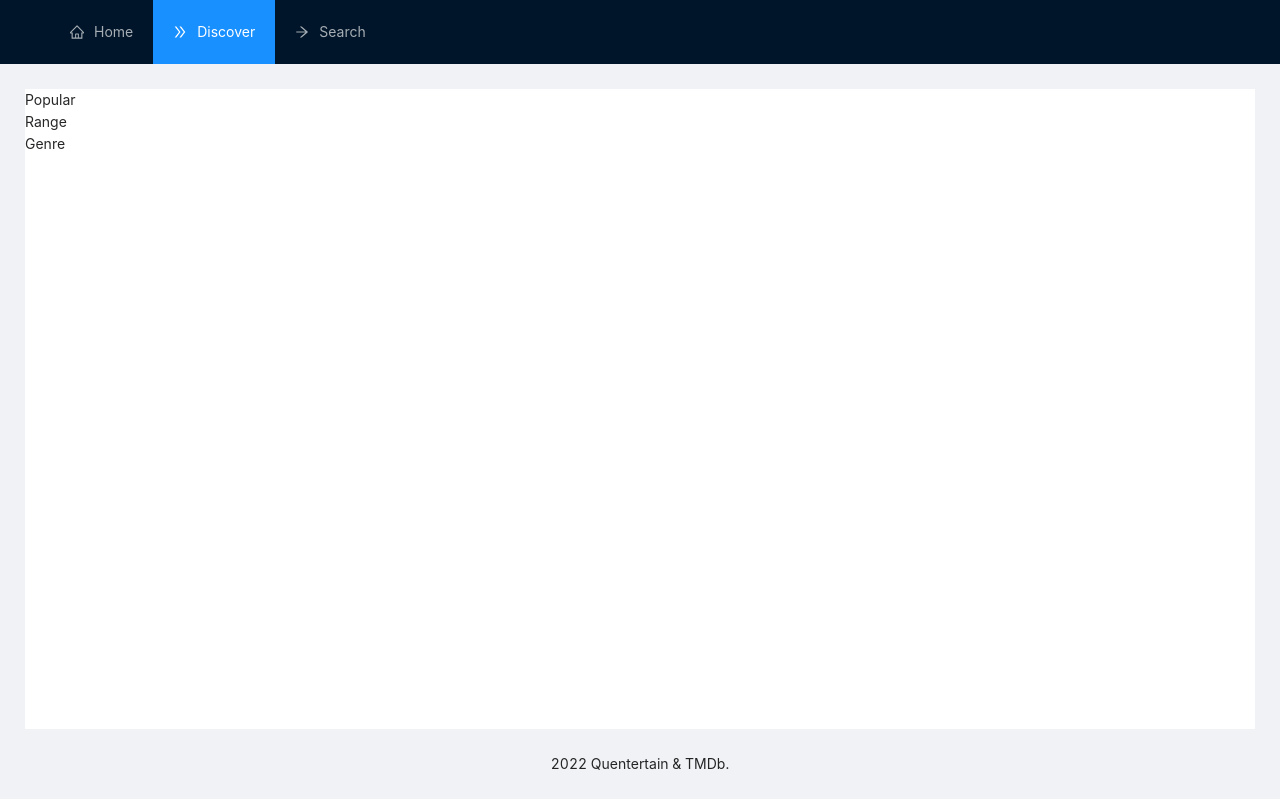
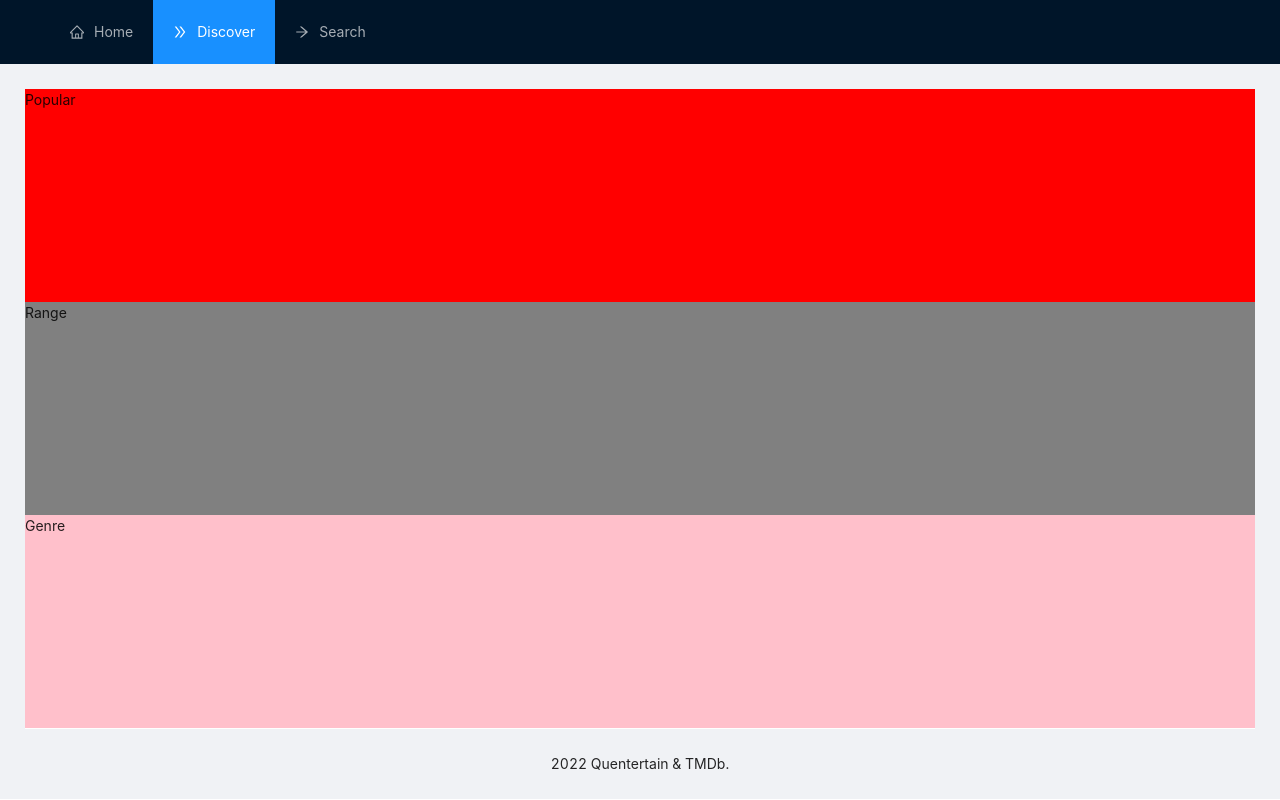
Before and after one commit to xDavide9/movies-website-frontend, a React (Create React App) app: page /discover in a window 1280 px wide. Built offline with nearby package versions, Linux system fonts and the light colour scheme; the HTML template or start-up script is replaced by a standard one.

Commit message:
create stylesheets and continue layout

```diff
--- /dev/null
+++ b/src/discover/DiscoverGenre.css
@@ -0,0 +1,4 @@
+#discover-genre-container {
+  height: 33.3%;
+  background: pink;
+}
--- a/src/discover/DiscoverGenre.js
+++ b/src/discover/DiscoverGenre.js
@@ -1,5 +1,7 @@
+import "./DiscoverGenre.css";
+
 const DiscoverGenre = () => {
-  return <div>Genre</div>;
+  return <div id="discover-genre-container">Genre</div>;
 };
 
 export default DiscoverGenre;
--- a/src/discover/DiscoverLayout.css
+++ b/src/discover/DiscoverLayout.css
@@ -1,4 +1,5 @@
 #discover-layout-top-level-container {
   display: flex;
   flex-direction: column;
+  height: 80vh;
 }
--- a/src/discover/DiscoverLayout.js
+++ b/src/discover/DiscoverLayout.js
@@ -1,17 +1,23 @@
+import "./DiscoverLayout.css";
 import DiscoverGenre from "./DiscoverGenre";
-import "./DiscoverLayout.css";
 import DiscoverPopular from "./DiscoverPopular";
 import DiscoverRange from "./DiscoverRange";
+import { motion } from "framer-motion";
 
 // the page will consist of a simple layout with 3 rows that will show results
 
 const DiscoverLayout = () => {
   return (
-    <div id="discover-layout-top-level-container">
+    <motion.div
+      id="discover-layout-top-level-container"
+      initial={{ opacity: 0 }}
+      animate={{ opacity: 1 }}
+      exit={{ opacity: 0 }}
+    >
       <DiscoverPopular />
       <DiscoverRange />
       <DiscoverGenre />
-    </div>
+    </motion.div>
   );
 };
 
--- /dev/null
+++ b/src/discover/DiscoverPopular.css
@@ -0,0 +1,4 @@
+#discover-popular-container {
+  height: 33.3%;
+  background-color: red;
+}
--- a/src/discover/DiscoverPopular.js
+++ b/src/discover/DiscoverPopular.js
@@ -1,5 +1,31 @@
-const DiscoverPopular = () => {
-  return <div>Popular</div>;
+import "./DiscoverPopular.css";
+import { useEffect, useState } from "react";
+import { Link } from "react-router-dom";
+import { Typography, notification } from "antd";
+import { EyeOutlined } from "@ant-design/icons";
+import axios from "axios";
+
+const { Paragraph } = Typography;
+
+const DiscoverPopular = (props) => {
+  const [isSuccessfulRequest, setSuccessfulRequest] = useState(false);
+  const [results, setResults] = useState([]);
+  const [page, setPage] = useState(1);
+
+  useEffect(() => {
+    const options = {
+      method: "GET",
+      url: `${process.env.REACT_APP_HTTP_REQUESTS_BASE}/.netlify/functions/api/discover/popular`,
+      params: {
+        query: props.query,
+        language: props.language,
+        minimumPopularity: props.minimumPopularity,
+        page: page,
+      },
+    };
+  });
+
+  return <div id="discover-popular-container">Popular</div>;
 };
 
 export default DiscoverPopular;
--- /dev/null
+++ b/src/discover/DiscoverRange.css
@@ -0,0 +1,4 @@
+#discover-range-container {
+  height: 33.3%;
+  background: gray;
+}
--- a/src/discover/DiscoverRange.js
+++ b/src/discover/DiscoverRange.js
@@ -1,5 +1,7 @@
+import "./DiscoverRange.css";
+
 const DiscoverRange = () => {
-  return <div>Range</div>;
+  return <div id="discover-range-container">Range</div>;
 };
 
 export default DiscoverRange;
```
